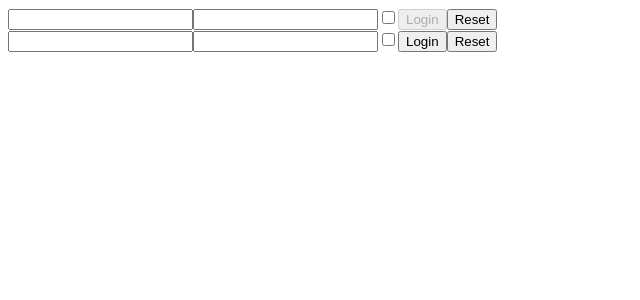
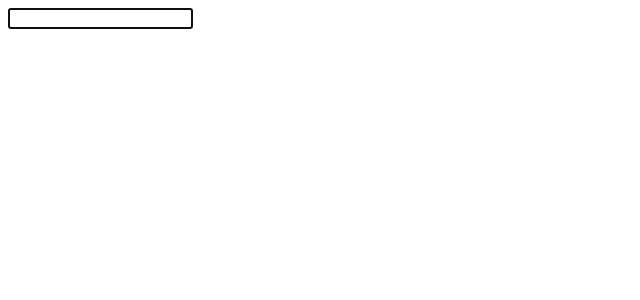
Before and after one commit to svenLrn/react, a React (Vite) app in the folder my-app/: page / in a window 1280 px wide. Shown: the top 300 px of the page, without its empty margins (0-640 px from the left). Built offline with nearby package versions, Linux system fonts and the light colour scheme.

Commit message:
ex 50 is done

```diff
--- a/my-app/src/App.jsx
+++ b/my-app/src/App.jsx
@@ -1,13 +1,12 @@
-import { Login } from "./Login";
-import { UncontrolledLogin } from "./UncontrolledLogin";
+import { FocusableInput } from "./FocusableInput";
+
 
 
 
 export function App(){
     return(
         <div>
-            <Login onLogin={()=> console.log('Logined')}/>
-            <UncontrolledLogin onLogin={()=> console.log('Logined')}/>
+            <FocusableInput/>
         </div>
     )
 }
--- /dev/null
+++ b/my-app/src/FocusableInput.jsx
@@ -0,0 +1,11 @@
+import { useEffect, useRef } from "react"
+
+export function FocusableInput() {
+    const inputRef = useRef(null)
+    useEffect(()=>{
+        inputRef.current?.focus()
+    }, [])
+    return(
+        <input ref={inputRef} type="text" />
+    )
+}
```
